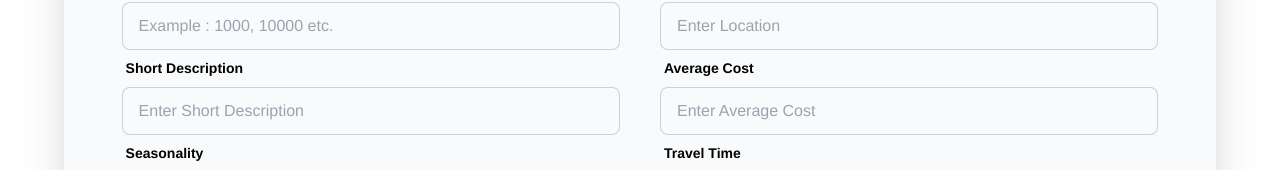
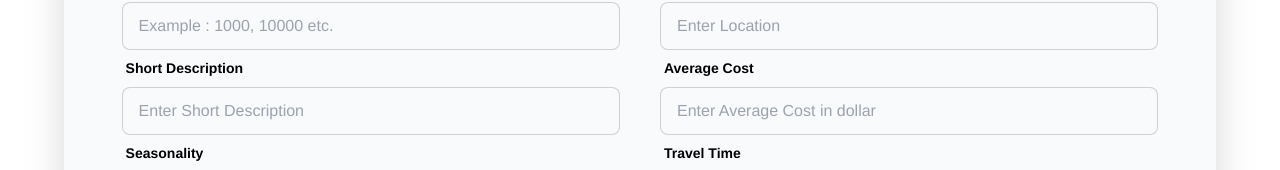
Before and after one commit to NiloyDas19/dream-destination-client, a React (Vite) app: page /add-tourists-spot in a window 1280 px wide. Shown: the part 430-600 px from the top of the page. Built offline with nearby package versions, Linux system fonts and the light colour scheme; no server answers; sample sign-in values are in the browser's storage.

Commit message:
add doller sign

```diff
--- a/src/components/AddTouristsSpot/AddTouristsSpot.jsx
+++ b/src/components/AddTouristsSpot/AddTouristsSpot.jsx
@@ -142,7 +142,7 @@ const AddTouristsSpot = () => {
                                     <div className="label">
                                         <span className="font-bold">Average Cost</span>
                                     </div>
-                                    <input type="number" name="average_cost" placeholder="Enter Average Cost" className={`${isDark === 'dark' ? "bg-[#351f7e] border-blue hover:border-black" : "bg-slate-50"} input input-bordered w-full`} required />
+                                    <input type="number" name="average_cost" placeholder="Enter Average Cost in dollar" className={`${isDark === 'dark' ? "bg-[#351f7e] border-blue hover:border-black" : "bg-slate-50"} input input-bordered w-full`} required />
                                 </label>
                             </div>
                         </div>
--- a/src/components/TouristsSpotCard/TouristsSpotCard.jsx
+++ b/src/components/TouristsSpotCard/TouristsSpotCard.jsx
@@ -24,7 +24,7 @@ const TouristsSpotCard = ({spot}) => {
             <div className="flex-grow space-y-2">
                 <div className='flex justify-between'>
                     <h2 className="">Seasonality : {seasonality}</h2>
-                    <p>Average Cost : {average_cost}</p>
+                    <p>Average Cost : {average_cost}$</p>
                 </div>
                 <div className='flex justify-between'>
                     <p>Total Visitors Per Year : {total_visitors_per_year}</p>
```
